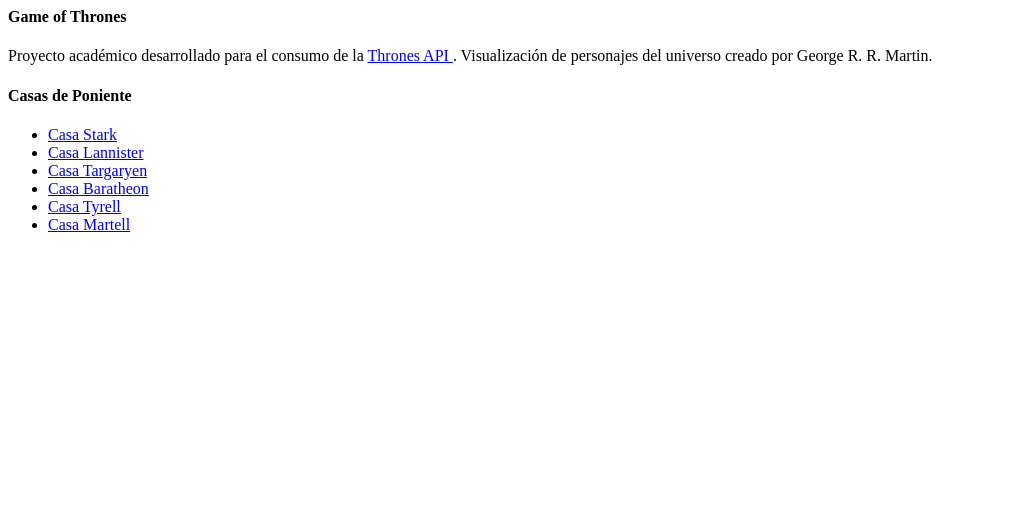
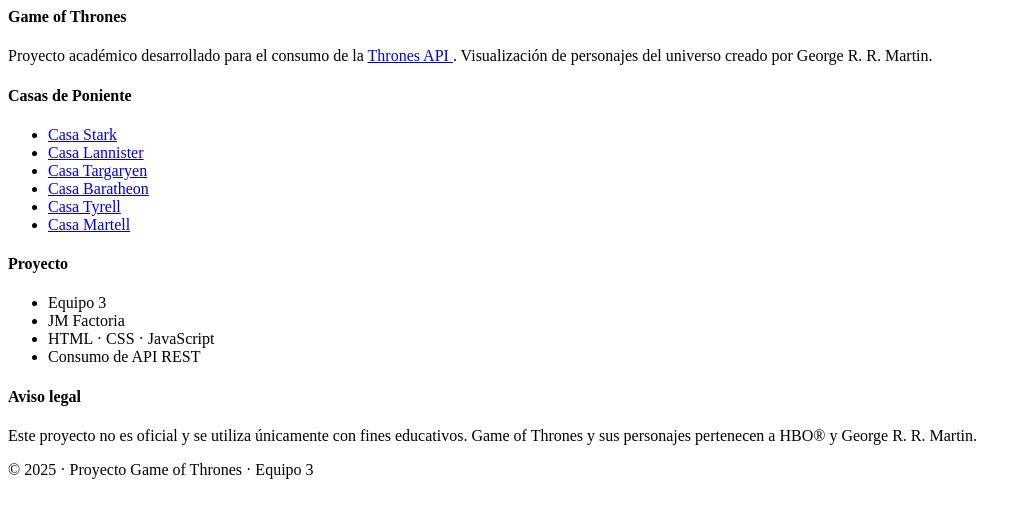
Before and after one commit to Adrian-1986/GameOfthrones.Api.G3, a plain HTML site: page index.html in a window 1280 px wide. Shown: the whole page, without its empty margins (0-1027 px from the left). Drawn offline with Linux system fonts and the light colour scheme.

Commit message:
sections added

```diff
--- a/index.html
+++ b/index.html
@@ -12,7 +12,7 @@
             </p>
         </div>
 
-         <div class="footer-section">
+         <section>
             <h4>Casas de Poniente</h4>
             <ul>
                 <li><a href="#house-stark">Casa Stark</a></li>
@@ -22,6 +22,29 @@
                 <li><a href="#house-tyrell">Casa Tyrell</a></li>
                 <li><a href="#house-martell">Casa Martell</a></li>
             </ul>
+         </section>
+          <div class="footer-section">
+            <h4>Proyecto</h4>
+            <ul>
+                <li>Equipo 3</li>
+                <li>JM Factoria</li>
+                <li>HTML · CSS · JavaScript</li>
+                <li>Consumo de API REST</li>
+            </ul>
         </div>
 
+        <div class="footer-section">
+            <h4>Aviso legal</h4>
+            <p>
+                Este proyecto no es oficial y se utiliza únicamente con fines educativos.
+                Game of Thrones y sus personajes pertenecen a HBO® y George R. R. Martin.
+            </p>
+        </div>
+
+    </div>
+
+    <div class="footer-bottom">
+        <p>© 2025 · Proyecto Game of Thrones · Equipo 3</p>
+    </div>
+
 </footer>
```
